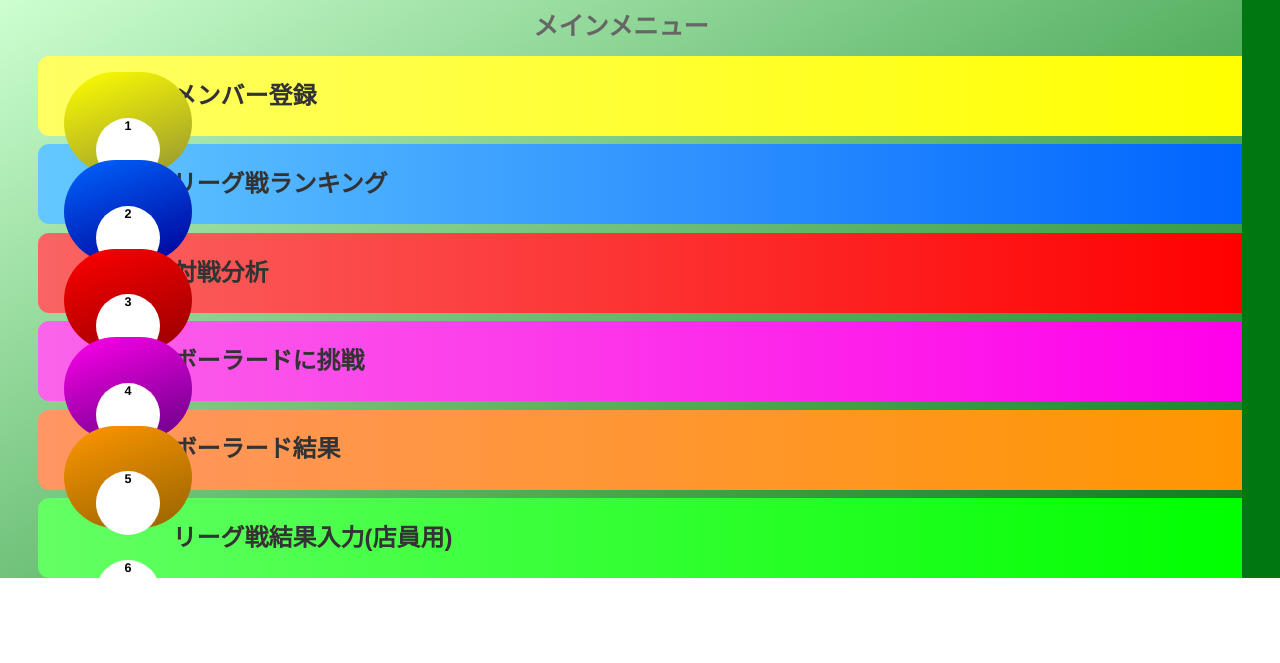
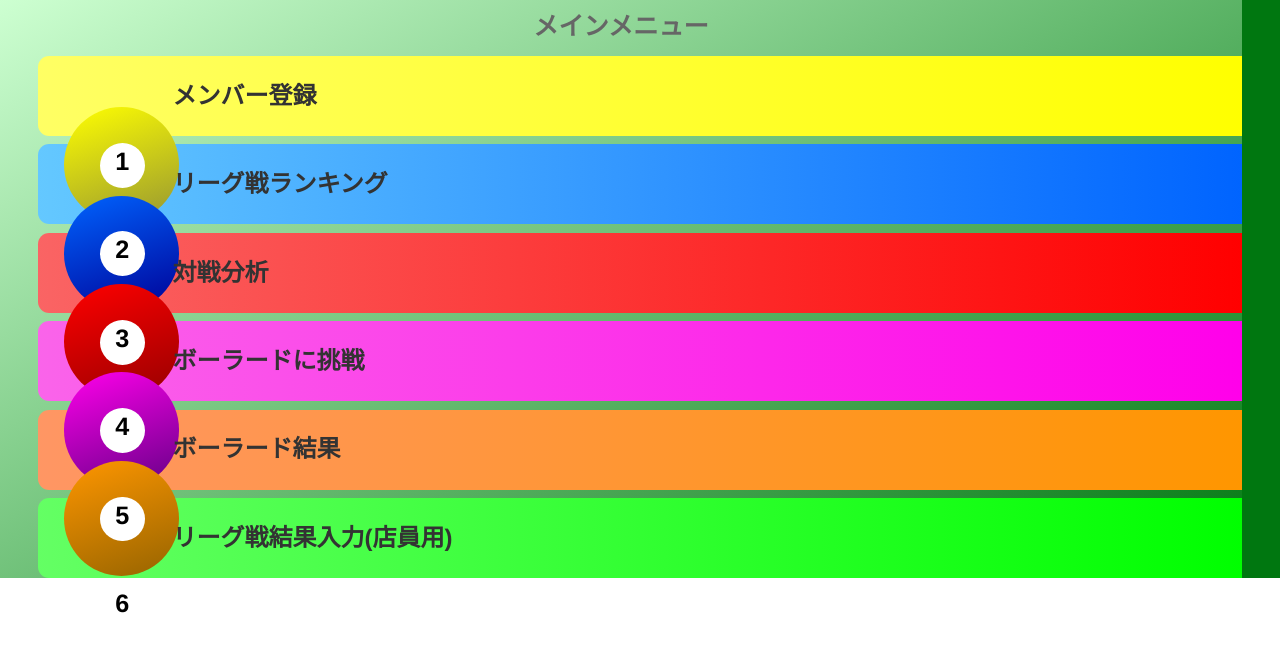
Before and after one commit to tetsuwrx/b-path-league, a PHP site: template web/views/index.twig in a window 1280 px wide. Shown: the top 663 px of the page. Run offline with PHP 8.4, Linux system fonts and the light colour scheme; the template is opened without the code that fills it, so the values that code supplies are empty; some libraries are stand-ins or nearby versions.

Commit message:
Update main.css

```diff
--- a/web/stylesheets/main.css
+++ b/web/stylesheets/main.css
@@ -67,22 +67,24 @@ div.mainball{
   text-align:center;
   padding-top:2vw;
   position:absolute;
-  margin-left:2vw;
-  margin-top:2vh;
+  margin-left:2.0vw;
+  margin-top:4vw;
   color:black;
-  width:10vw;
-  height:8vw;
-  border-radius:10vw;
+  width:9vw;
+  height:9vw;
+  border-radius:8vw;
+  text-align:center;
+  vertical-align: bottom;
 }
 div.ballNumber{
-  height:5vw;
-  width:5vw;
+  height:3.5vw;
+  width:3.5vw;
   background:white;
-  border-radius:5vw;
-  margin-left:2.5vw;
-  margin-top:2.5vh;
+  border-radius:3vw;
+  margin-left:2.8vw;
+  margin-top:0.8vw;
   font-weight:bold;
-  font-size:0.9em;
+  font-size:1.8em;
 }
 div.main{
   position:absolute;
```
